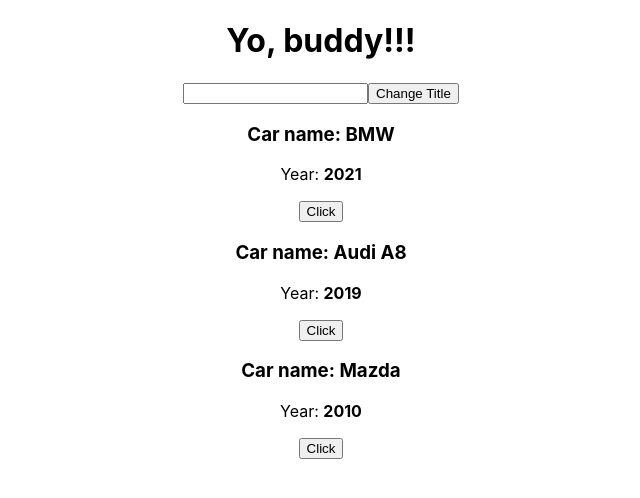
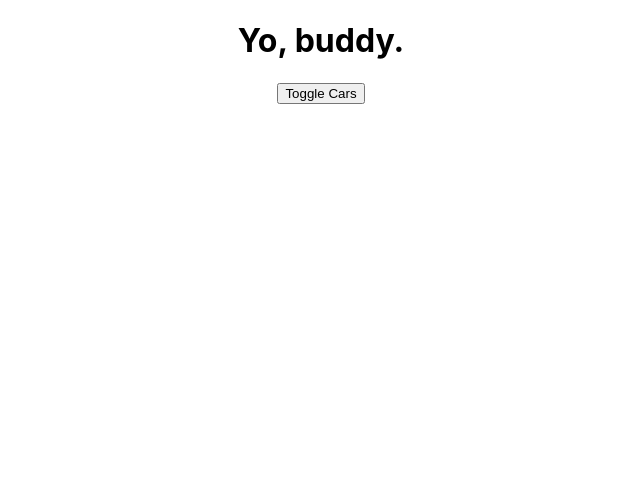
Before and after one commit to asovacloud/pikadu, a React (Create React App) app: page / in a window 1280 px wide. Shown: the top 498 px of the page, without its empty margins (319-959 px from the left). Built offline with nearby package versions, Linux system fonts and the light colour scheme.

Commit message:
Work with conditions

```diff
--- a/src/App.js
+++ b/src/App.js
@@ -19,18 +19,17 @@
         year: 2010
       }
     ],
-    pageTitle: 'Yo, buddy!!!'
+    pageTitle: 'Yo, buddy.',
+    showCars: false
   }
 
   changeTitleHandler = (newTitle) => this.setState({pageTitle: newTitle});
 
-  handleInput = (event) => {
-    console.log('Changed', event.target.value);
-
-    this.setState({
-      pageTitle: event.target.value
-    })
-  }
+  toggleCarsHandler = () => this.setState(state => {
+    return {
+      showCars: !state.showCars
+    }
+  })
 
   render() {
     const divStyle = {
@@ -38,18 +37,22 @@
     }
 
     const cars = this.state.cars.map(car => {
-      return <Car name={car.name} year={car.year} onChangeTitle={this.changeTitleHandler} />
+      return (
+        <Car
+          key={car.name}
+          name={car.name}
+          year={car.year}
+          onChangeTitle={this.changeTitleHandler} />
+      );
     });
 
     return (
       <div style={divStyle}>
         <h1>{this.state.pageTitle}</h1>
 
-        <input type="text" onChange={this.handleInput} />
+        <button onClick={this.toggleCarsHandler}>Toggle Cars</button>
 
-        <button onClick={this.changeTitleHandler.bind(this, 'Super Title')}>Change Title</button>
-
-        { cars }
+        { this.state.showCars && cars }
       </div>
     );
   }
```
